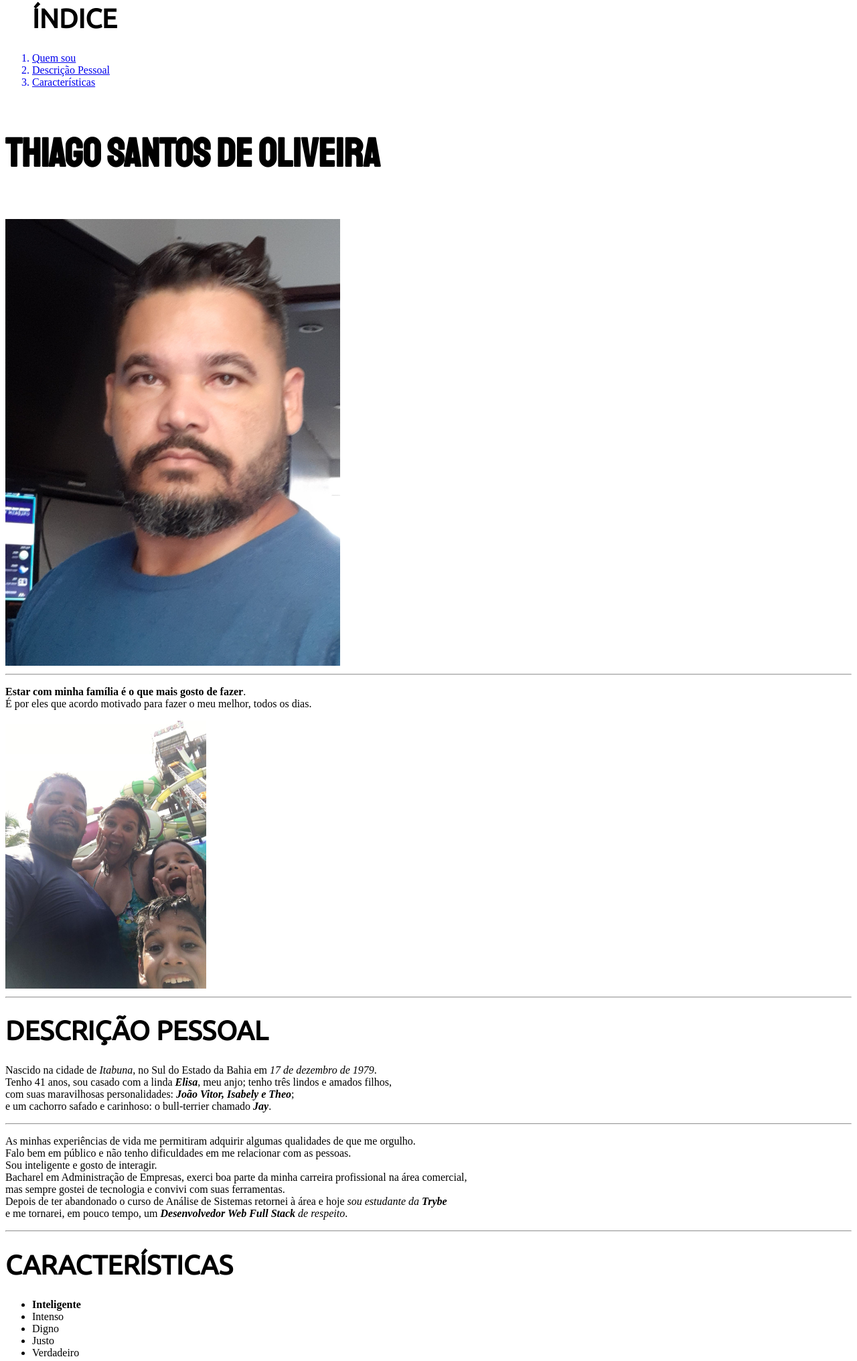
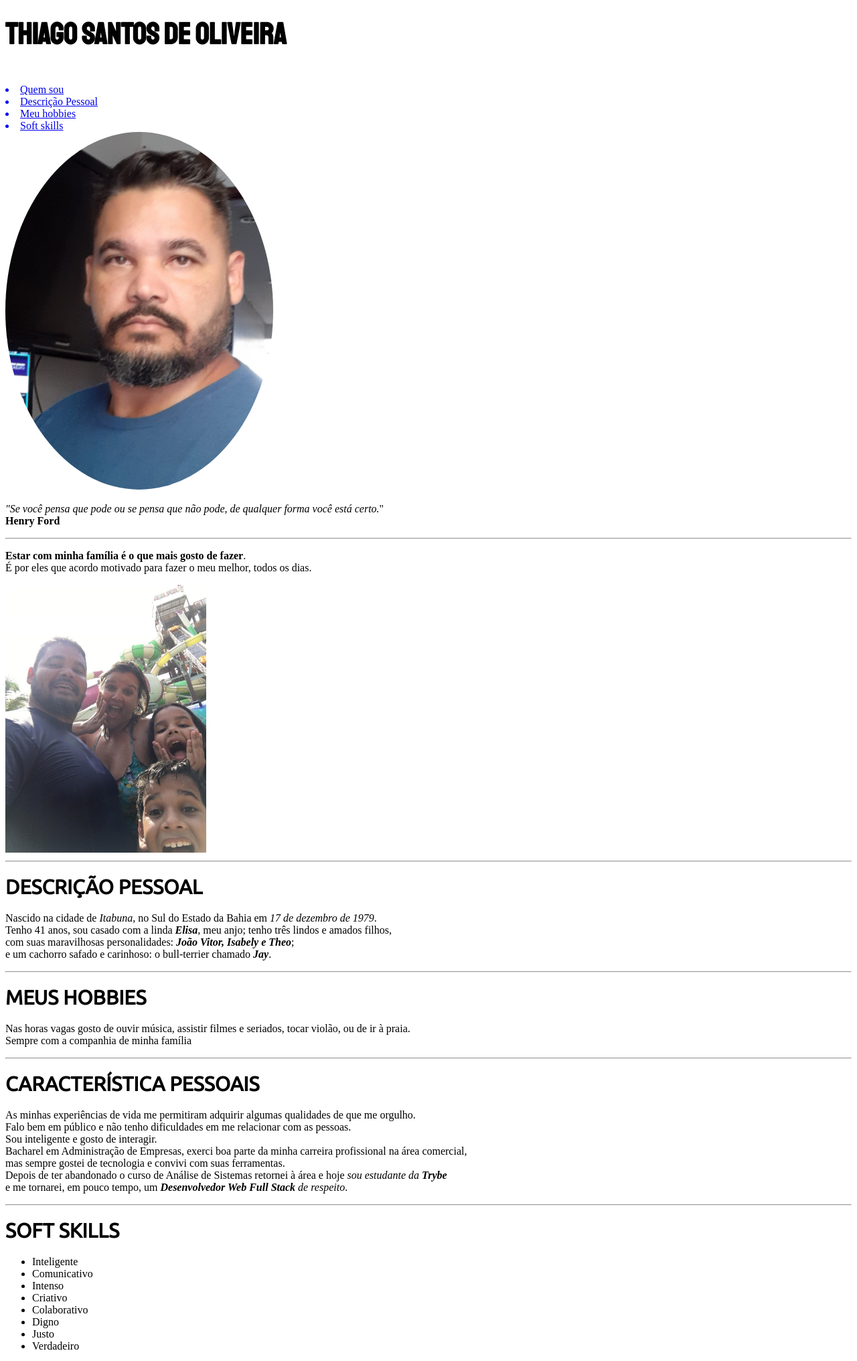
Before and after one commit to ThDevTrader/ThDevTrader.github.io, a plain HTML site: page index.html in a window 1280 px wide. Shown: the part 22-2054 px from the top of the page at 67% size. Drawn offline with Linux system fonts and the light colour scheme.

Commit message:
altera foto e indice

```diff
--- a/index.html
+++ b/index.html
@@ -7,34 +7,24 @@
     <title>Bem-vindo ao Portfolio de Thiago de Oliveira</title>
     <link rel="preconnect" href="https://fonts.gstatic.com">
     <link href="https://fonts.googleapis.com/css2?family=Staatliches&family=Ubuntu&display=swap" rel="stylesheet">
-
-    <style>
-        h1{
-            font-family: 'Ubuntu', sans-serif;
-            font-size: 40px;
-        }
-
-        #nome{
-            font-family: 'Staatliches', cursive;
-            font-size: 60px;
-        }
-
-    </style>
+    <link rel="stylesheet" type="text/css" href="style.css">
 </head>
 <body>
     <span id="topo"></span>
-    <ol><h1>ÍNDICE</h1>
-        <a href="#nome"><li>Quem sou</li></a>
-        <a href="#descricao"><li>Descrição Pessoal</li></a>
-        <a href="#caracteristicas"><li>Características</li></a>
+    <p id="nome"><strong>THIAGO SANTOS DE OLIVEIRA</strong></p>
+        <a href="#descricao"><li>Quem sou</li></a>
+        <a href="#caracteristicas"><li>Descrição Pessoal</li></a>
+        <a href="#hobbies"><li>Meu hobbies</li></a>
+        <a href="#soft-skills"><li>Soft skills</li></a>
     </ol>
 
-    <p id="nome"><strong>THIAGO SANTOS DE OLIVEIRA</strong></p>
+
     <img id="foto"
         src="imagem.jpg"
         alt="foto"
-        width="500px"
+        width="400px"
     >
+    <p id="quote"><em>"Se você pensa que pode ou se pensa que não pode, de qualquer forma você está certo.</em>"<br><strong> Henry Ford</strong></p>
 
     <hr>
 
@@ -47,16 +37,27 @@
 
     <hr>
 
-    <h1>DESCRIÇÃO PESSOAL</h1>
-    <p id="descricao">Nascido na cidade de <em>Itabuna</em>, no Sul do Estado da Bahia em <em>17 de dezembro de 1979</em>.<br> Tenho 41 anos, sou casado com a linda <em><strong>Elisa</strong></em>, meu anjo; tenho três lindos e amados filhos,<br> com suas maravilhosas personalidades: <em><strong>João Vitor, Isabely e Theo</strong></em>;<br> e um cachorro safado e carinhoso: o bull-terrier chamado <em><strong>Jay</strong></em>.</p>
+    <h1 id="descricao">DESCRIÇÃO PESSOAL</h1>
+    <p>Nascido na cidade de <em>Itabuna</em>, no Sul do Estado da Bahia em <em>17 de dezembro de 1979</em>.<br> Tenho 41 anos, sou casado com a linda <em><strong>Elisa</strong></em>, meu anjo; tenho três lindos e amados filhos,<br> com suas maravilhosas personalidades: <em><strong>João Vitor, Isabely e Theo</strong></em>;<br> e um cachorro safado e carinhoso: o bull-terrier chamado <em><strong>Jay</strong></em>.</p>
+
     <hr>
+
+    <h1 id="hobbies">MEUS HOBBIES</h1>
+    <p>Nas horas vagas gosto de ouvir música, assistir filmes e seriados, tocar violão, ou de ir à praia.<br> Sempre com a companhia de minha família</p>
+
+    <hr>
+
+    <h1 id="caracteristicas">CARACTERÍSTICA PESSOAIS</h1>
     <p>As minhas experiências de vida me permitiram adquirir algumas qualidades de que me orgulho.<br> Falo bem em público e não tenho dificuldades em me relacionar com as pessoas.<br> Sou inteligente e gosto de interagir.<br> Bacharel em Administração de Empresas, exerci boa parte da minha carreira profissional na área comercial,<br> mas sempre gostei de tecnologia e convivi com suas ferramentas.<br> Depois de ter abandonado o curso de Análise de Sistemas retornei à área e hoje <em>sou estudante da <strong>Trybe</strong></em><br> e me tornarei, em pouco tempo, um <em><strong>Desenvolvedor Web Full Stack</strong> de respeito</em>.</p>
 
     <hr>
-    <h1>CARACTERÍSTICAS</h1>
-    <ul id="caracteristicas">
-        <li><strong>Inteligente</strong></li>
+    <h1 id="soft-skills">SOFT SKILLS</h1>
+    <ul>
+        <li>Inteligente</li>
+        <li>Comunicativo</li>
         <li>Intenso</li>
+        <li>Criativo</li>
+        <li>Colaborativo</li>
         <li>Digno</li>
         <li>Justo</li>
         <li>Verdadeiro</li>
--- /dev/null
+++ b/style.css
@@ -0,0 +1,18 @@
+h1{
+    font-family: 'Ubuntu', sans-serif;
+    font-size: 30px;
+}
+
+#foto{
+    border-radius: 60%;
+}
+
+#nome{
+    font-family: 'Staatliches', cursive;
+    font-size: 45px;
+}
+
+#quote{
+    font-family:'Lucida Sans', 'Lucida Sans Regular', 'Lucida Grande', 'Lucida Sans Unicode', Geneva, Verdana, sans-serif
+    font-size: 30px;
+}
```
